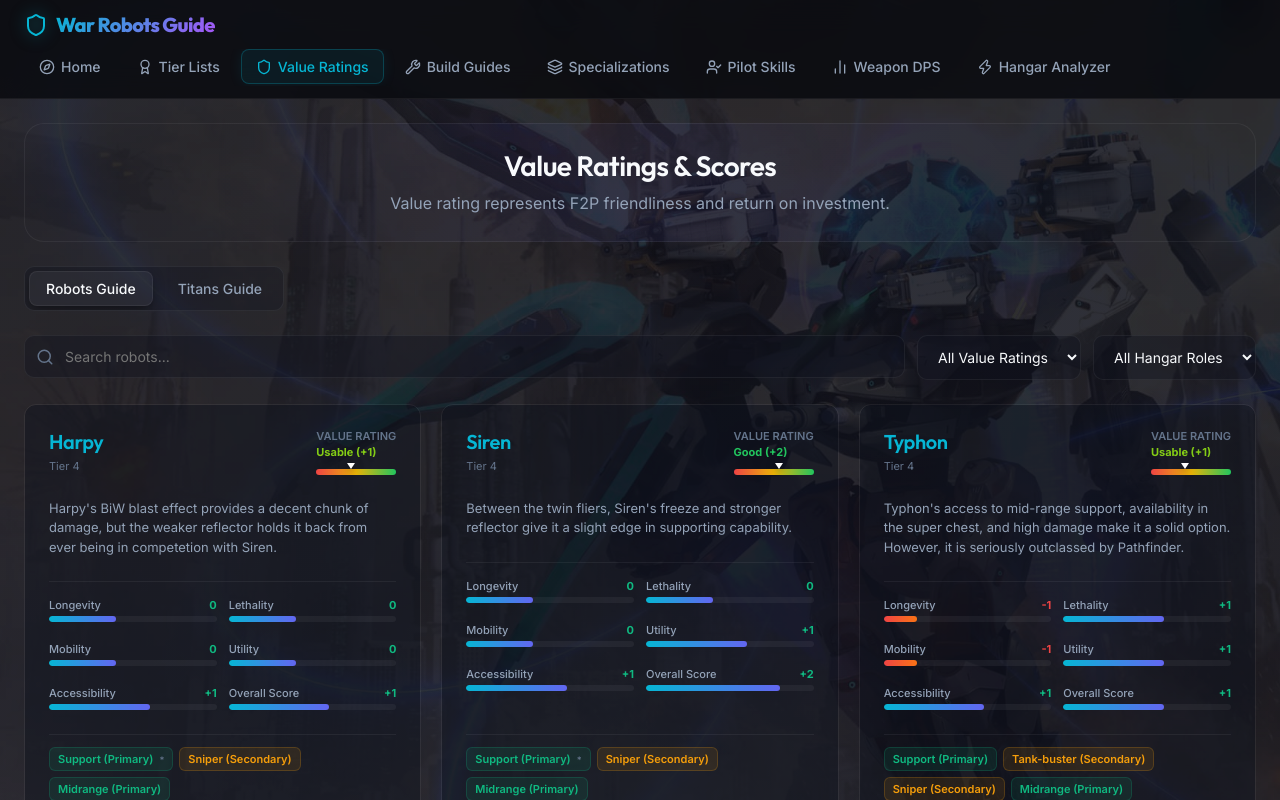
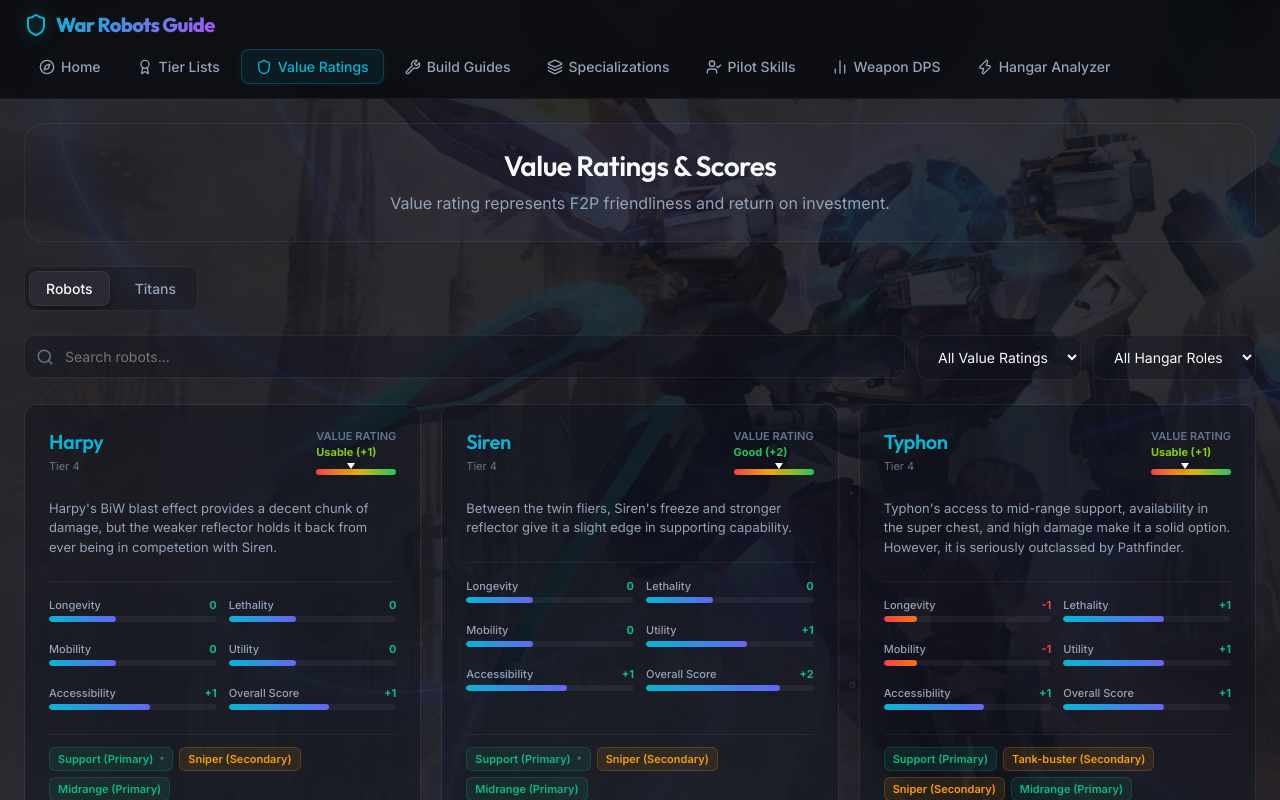
Before and after one commit to War-Robots-Guide/website, a React (Vite) app: page / in a window 1280 px wide. Both pictures are taken after a click on the button "Value Ratings". Shown: the top 800 px of the page. Built offline with nearby package versions, Linux system fonts and the light colour scheme.

Commit message:
style: rename guide selector tabs and pluralize F2P setup/drone labels

```diff
--- a/src/components/builds/BuildDetailModal.jsx
+++ b/src/components/builds/BuildDetailModal.jsx
@@ -57,7 +57,7 @@ export function BuildDetailModal({ build, onClose }) {
             <span className="build-meta-label" style={{ fontSize: '11px', textTransform: 'uppercase', color: 'var(--text-muted)', fontWeight: 600, display: 'block', marginBottom: '8px' }}>Weapons Setup</span>
             <div style={{ display: 'flex', gap: '16px' }}>
               <div style={{ flex: 1 }}>
-                <span style={{ fontSize: '10px', color: 'var(--text-muted)', fontWeight: 600, display: 'block', marginBottom: '4px' }}>F2P SETUP</span>
+                <span style={{ fontSize: '10px', color: 'var(--text-muted)', fontWeight: 600, display: 'block', marginBottom: '4px' }}>F2P SETUPS</span>
                 <p style={{ fontSize: '13px', color: 'var(--text-secondary)', margin: 0 }}>{build.f2p_weapons || 'N/A'}</p>
               </div>
               <div style={{ flex: 1, borderLeft: '1px solid var(--border-light)', paddingLeft: '16px' }}>
@@ -71,7 +71,7 @@ export function BuildDetailModal({ build, onClose }) {
             <span className="build-meta-label" style={{ fontSize: '11px', textTransform: 'uppercase', color: 'var(--text-muted)', fontWeight: 600, display: 'block', marginBottom: '8px' }}>Drone Options</span>
             <div style={{ display: 'flex', gap: '16px' }}>
               <div style={{ flex: 1 }}>
-                <span style={{ fontSize: '10px', color: 'var(--text-muted)', fontWeight: 600, display: 'block', marginBottom: '4px' }}>F2P DRONE</span>
+                <span style={{ fontSize: '10px', color: 'var(--text-muted)', fontWeight: 600, display: 'block', marginBottom: '4px' }}>F2P DRONES</span>
                 <p style={{ fontSize: '13px', color: 'var(--text-secondary)', margin: 0 }}>{build.f2p_drones || 'N/A'}</p>
               </div>
               <div style={{ flex: 1, borderLeft: '1px solid var(--border-light)', paddingLeft: '16px' }}>
--- a/src/components/builds/BuildGuidesTab.jsx
+++ b/src/components/builds/BuildGuidesTab.jsx
@@ -114,7 +114,7 @@ export function BuildGuidesTab() {
                 <span className="build-meta-label">Weapons Setup</span>
                 <div style={{ display: 'flex', gap: '10px', marginTop: '4px' }}>
                   <div style={{ flex: 1 }}>
-                    <span style={{ fontSize: '10px', color: 'var(--text-muted)', fontWeight: 600 }}>F2P SETUP</span>
+                    <span style={{ fontSize: '10px', color: 'var(--text-muted)', fontWeight: 600 }}>F2P SETUPS</span>
                     <p style={{ fontSize: '12px', color: 'var(--text-secondary)' }}>{build.f2p_weapons || 'N/A'}</p>
                   </div>
                   <div style={{ flex: 1, borderLeft: '1px solid var(--border-light)', paddingLeft: '10px' }}>
@@ -127,7 +127,7 @@ export function BuildGuidesTab() {
                 <span className="build-meta-label">Drone Options</span>
                 <div style={{ display: 'flex', gap: '10px', marginTop: '4px' }}>
                   <div style={{ flex: 1 }}>
-                    <span style={{ fontSize: '10px', color: 'var(--text-muted)', fontWeight: 600 }}>F2P DRONE</span>
+                    <span style={{ fontSize: '10px', color: 'var(--text-muted)', fontWeight: 600 }}>F2P DRONES</span>
                     <p style={{ fontSize: '12px', color: 'var(--text-secondary)' }}>{build.f2p_drones || 'N/A'}</p>
                   </div>
                   <div style={{ flex: 1, borderLeft: '1px solid var(--border-light)', paddingLeft: '10px' }}>
--- a/src/components/robots/RobotsGuideTab.jsx
+++ b/src/components/robots/RobotsGuideTab.jsx
@@ -149,13 +149,13 @@ export function RobotsGuideTab({ onItemClick }) {
           className={`tab-pill ${guideSubTab === 'robots' ? 'active' : ''}`}
           onClick={() => { setGuideSubTab('robots'); setRobotRoleFilter('All'); setRobotValueFilter('All'); setSearchInput(''); setSearchQuery(''); }}
         >
-          Robots Guide
+          Robots
         </button>
         <button
           className={`tab-pill ${guideSubTab === 'titans' ? 'active' : ''}`}
           onClick={() => { setGuideSubTab('titans'); setRobotRoleFilter('All'); setRobotValueFilter('All'); setSearchInput(''); setSearchQuery(''); }}
         >
-          Titans Guide
+          Titans
         </button>
       </div>
 
```
